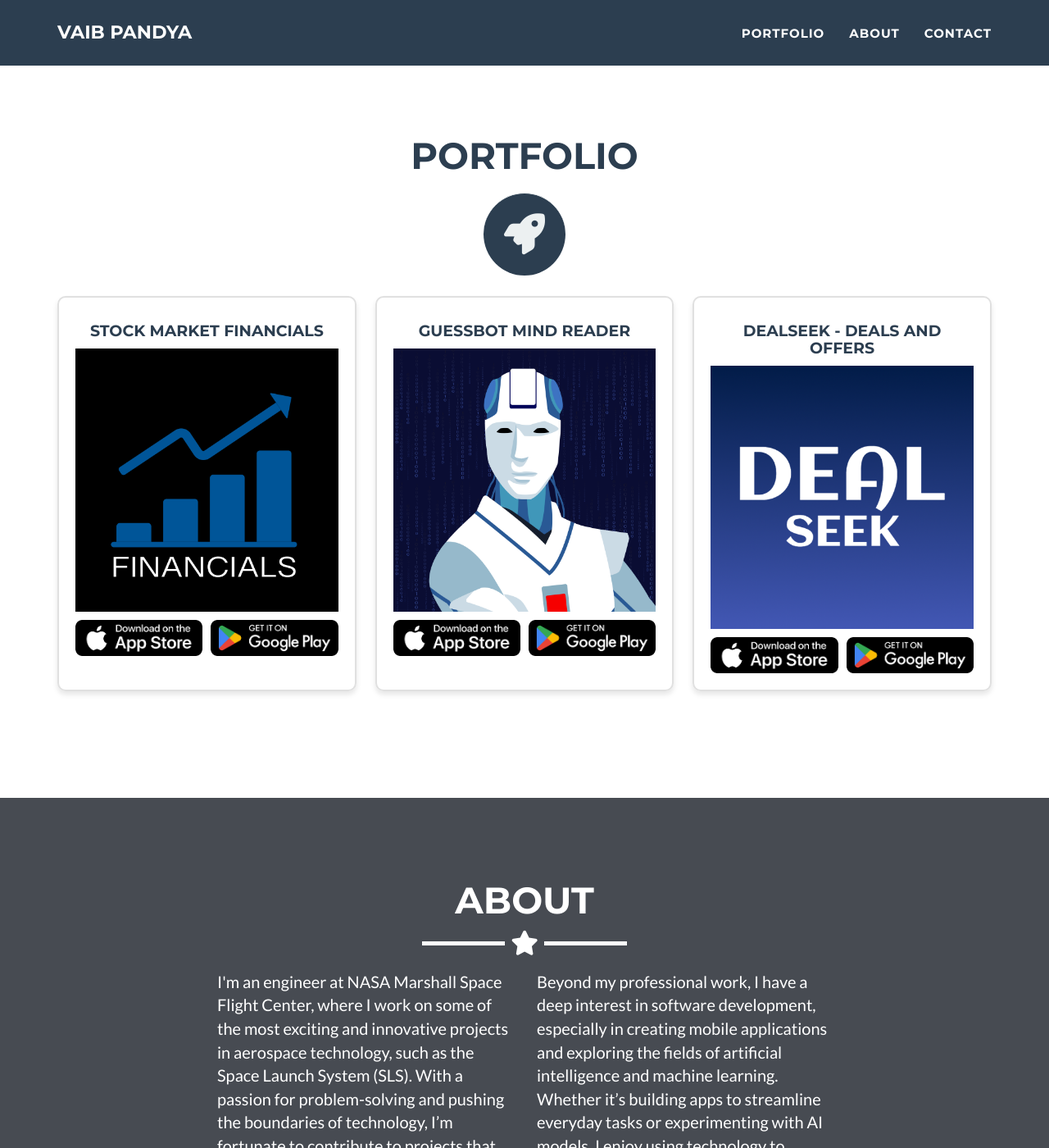
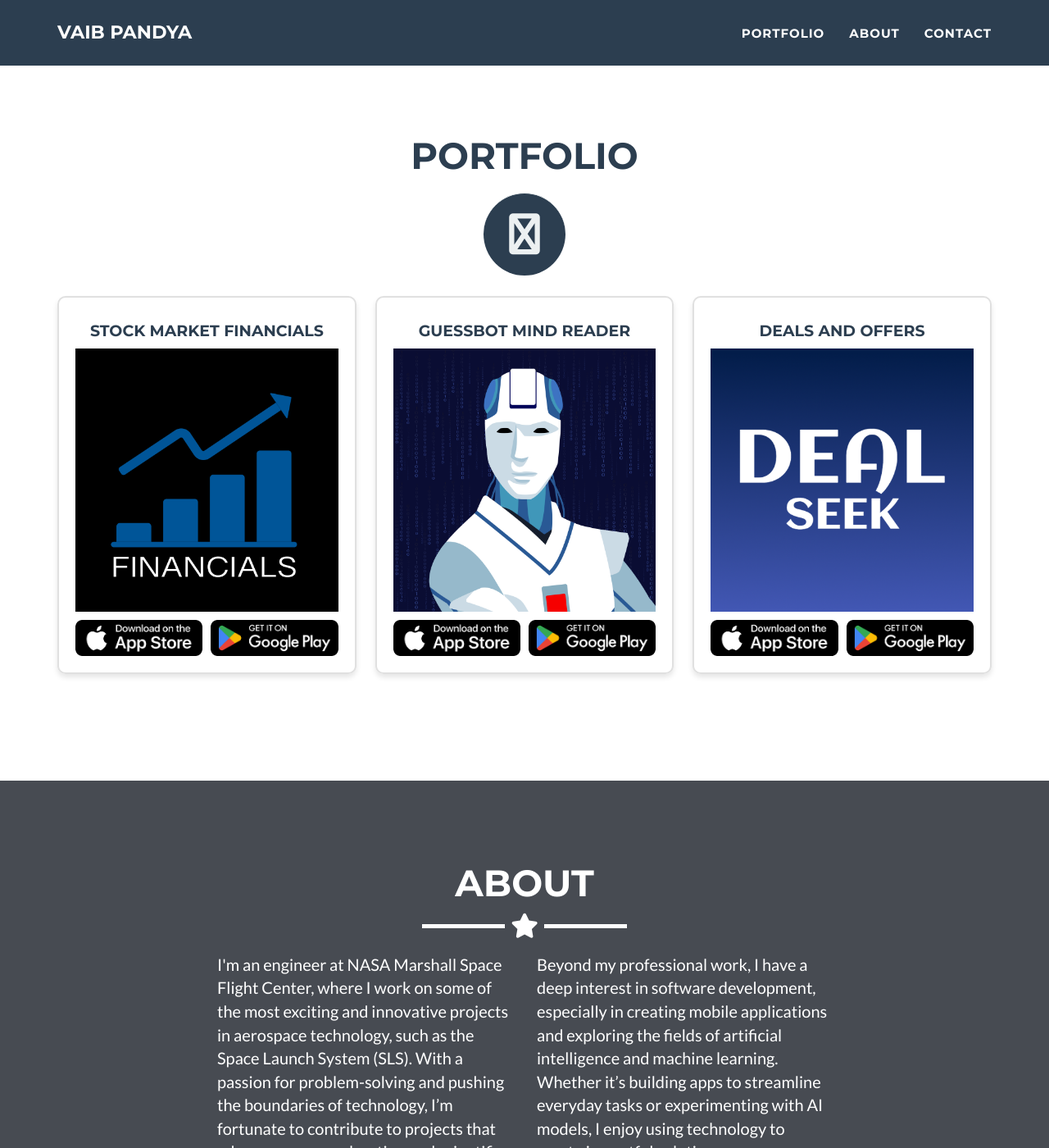
Before and after one commit to pandyav/pandyav.github.io, a Jekyll site: the page built from _posts/2014-07-18-project-1.markdown, in a window 1280 px wide and 1400 px high, scrolled down 710 px. Shown: the whole window at 82% size. Built offline with Jekyll 4.4.1, drawn with Linux system fonts in a browser that asks for light colours.

Commit message:
main pic

```diff
--- a/_includes/css/main.css
+++ b/_includes/css/main.css
@@ -332,7 +332,7 @@ section.success {
   }
 
   .rocket-primary:after {
-    content: '\f135'; /* Unicode for Font Awesome rocket icon */
+    content: '\e027'; /* Unicode for Font Awesome rocket icon */
     font-family: FontAwesome;
     font-size: 50px; /* Adjust size */
     color: #ecf0f1; /* Icon color */
--- a/_posts/2014-07-16-project-3.markdown
+++ b/_posts/2014-07-16-project-3.markdown
@@ -1,5 +1,5 @@
 ---
-title: DealSeek - Deals and Offers
+title: Deals and Offers
 layout: default
 modal-id: 3
 date: 2014-07-16
```
